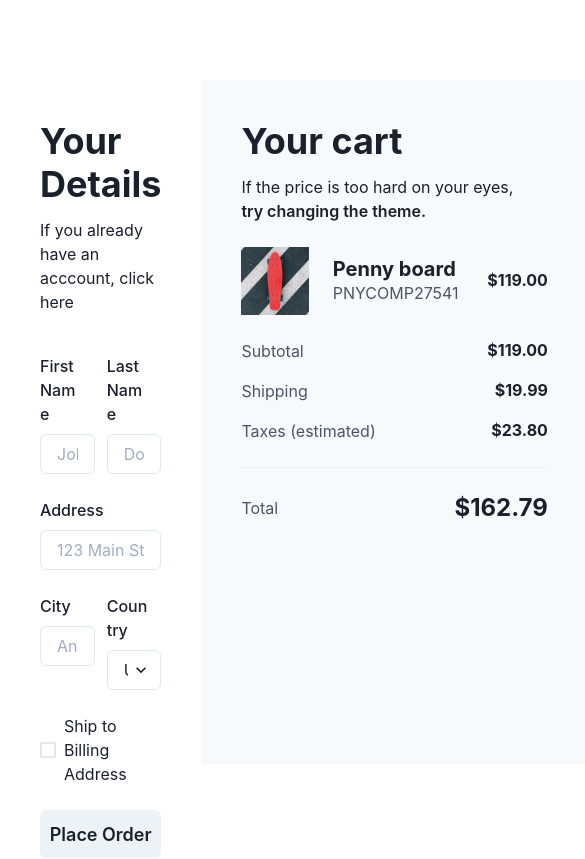
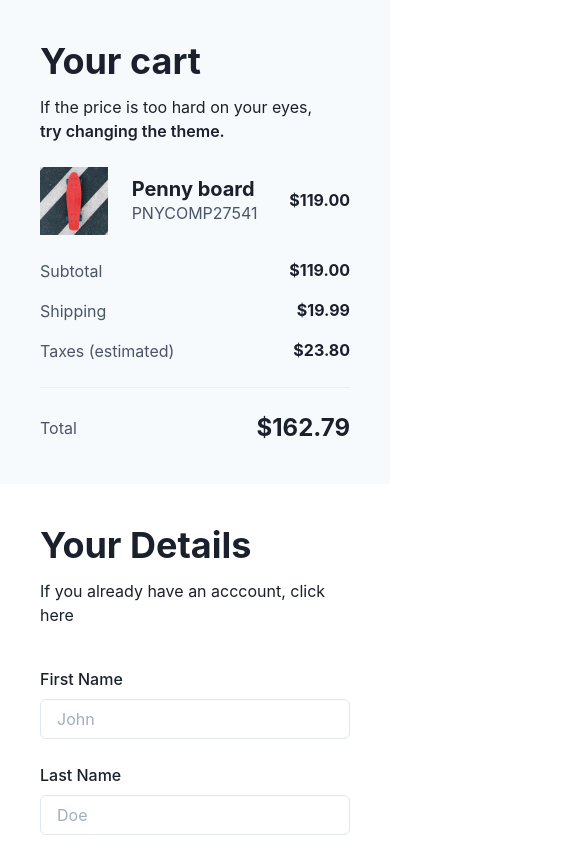
Before and after one commit to dfrho/chakra-ui-starter, a Next.js app: page / in a window 390 px wide. Shown: the top 859 px of the page, 585 px wide, since content can reach past the window. Built offline with nearby package versions, Linux system fonts and the light colour scheme.

Commit message:
adds responsive values

```diff
--- a/pages/index.tsx
+++ b/pages/index.tsx
@@ -4,7 +4,11 @@ import Cart from '../src/sections/cart'
 
 const IndexPage = (): React.ReactNode => (
   <Container maxWidth="container.xl" padding={0}>
-    <Flex h="100vh" py={20}>
+    <Flex
+      h={{ base: 'auto', md: '100vh' }}
+      py={[0, 10, 20]}
+      direction={{ base: 'column-reverse', md: 'row' }}
+    >
       <Details />
       <Cart />
     </Flex>
--- a/src/sections/details.tsx
+++ b/src/sections/details.tsx
@@ -10,22 +10,28 @@ import {
   Select,
   Checkbox,
   Button,
+  useBreakpointValue,
 } from '@chakra-ui/react'
 
-const Details = (): JSX.Element => (
+const Details = (): JSX.Element => {
+  const columnSpan = useBreakpointValue({
+    base: 2,
+    md: 1,
+  })
+  return (
     <VStack w="full" h="full" p={10} spacing={10} alignItems="flex-start">
       <VStack spacing={3} alignItems="flex-start">
         <Heading size="2xl">Your Details</Heading>
         <Text>If you already have an acccount, click here</Text>
       </VStack>
       <SimpleGrid columns={2} columnGap={3} rowGap={6} w="full">
-      <GridItem colSpan={1}>
+        <GridItem colSpan={columnSpan}>
           <FormControl>
             <FormLabel>First Name</FormLabel>
             <Input placeholder="John" />
           </FormControl>
         </GridItem>
-      <GridItem colSpan={1}>
+        <GridItem colSpan={columnSpan}>
           <FormControl>
             <FormLabel>Last Name</FormLabel>
             <Input placeholder="Doe" />
@@ -37,13 +43,13 @@ const Details = (): JSX.Element => (
             <Input placeholder="123 Main St" />
           </FormControl>
         </GridItem>
-      <GridItem colSpan={1}>
+        <GridItem colSpan={columnSpan}>
           <FormControl>
             <FormLabel>City</FormLabel>
             <Input placeholder="Anytown" />
           </FormControl>
         </GridItem>
-      <GridItem colSpan={1}>
+        <GridItem colSpan={columnSpan}>
           <FormControl>
             <FormLabel>Country</FormLabel>
             <Select>
@@ -64,5 +70,6 @@ const Details = (): JSX.Element => (
       </SimpleGrid>
     </VStack>
   )
+}
 
 export default Details
```
Lines whose indentation alone changed are shown as unchanged.
